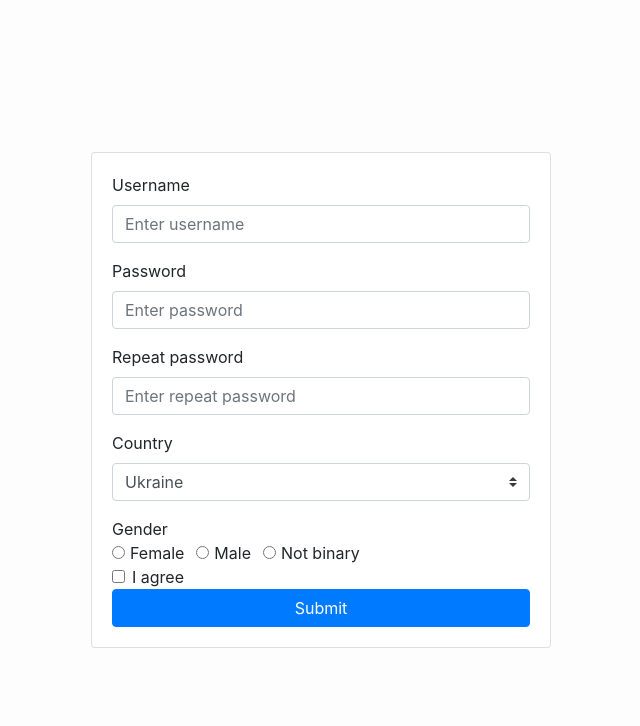
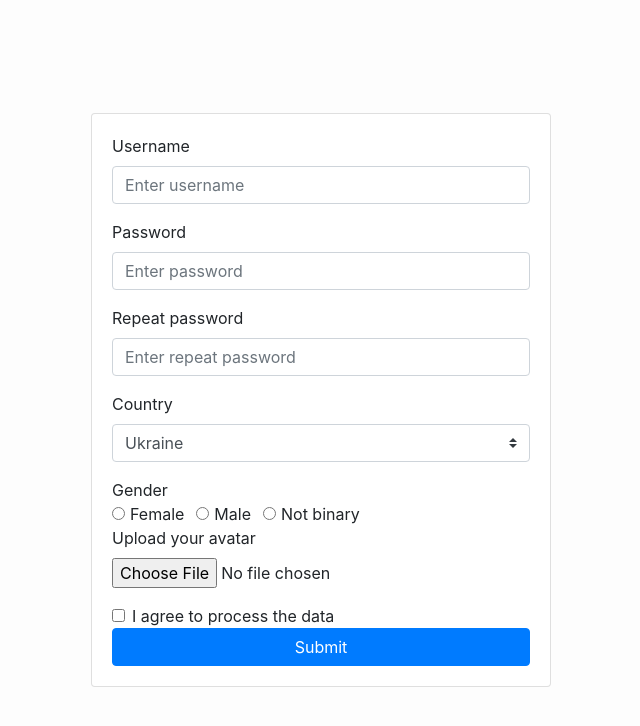
Before and after one commit to sl-2010/app-rw-forms, a React (Create React App) app: page / in a window 1280 px wide. Shown: the top 726 px of the page, without its empty margins (319-959 px from the left). Built offline with nearby package versions, Linux system fonts and the light colour scheme.

Commit message:
add input file

```diff
--- a/src/components/App.js
+++ b/src/components/App.js
@@ -12,7 +12,8 @@ export default class App extends React.Component {
       repeatPassword: '',
       country: "1",
       gender: "",
-      agree: false
+      agree: false,
+      avatar: ""
     }
   }
 
@@ -22,17 +23,28 @@ export default class App extends React.Component {
   }
 
   onChange = event => {
-    console.log("event target name", event.target.value, event.target.checked)
+    console.log("event target name", event.target.value)
     this.setState({
       [event.target.name]: event.target.value
     });
   };
 
   onChangeAgree = event => {
-    console.log("event target name", event.target.value, event.target.checked)
+    console.log("event target checked",  event.target.checked)
     this.setState({
       [event.target.name]: event.target.checked
     });
+  };
+
+  onChangeAvatar = event => {
+    const reader = new FileReader()
+    reader.onload = event => {
+      this.setState({
+        avatar: event.target.result
+      });
+    };
+    reader.readAsDataURL(event.target.files[0])
+    console.log(event.target.files[0])
   };
 
   getOptionItems = (Items) => Items.map(item =>
@@ -139,6 +151,17 @@ export default class App extends React.Component {
               />Not binary
             </label>
           </div>
+
+          <div className="form-group">
+            <label className="form-group-label" htmlFor="customFileLang">Upload your avatar</label>
+            <input type="file"
+              className="form-group-input"
+              id="avatar"
+              name="avatar"
+              onChange={this.onChangeAvatar}
+            />
+          </div>
+
           <div className="form-check">
             <label className="form-check-label">
               <input type="checkbox"
@@ -148,7 +171,7 @@ export default class App extends React.Component {
                 name="agree"
                 checked={this.state.agree}
                 onChange={this.onChangeAgree}
-              />I agree
+              />I agree to process the data
             </label>
           </div>
 
```
